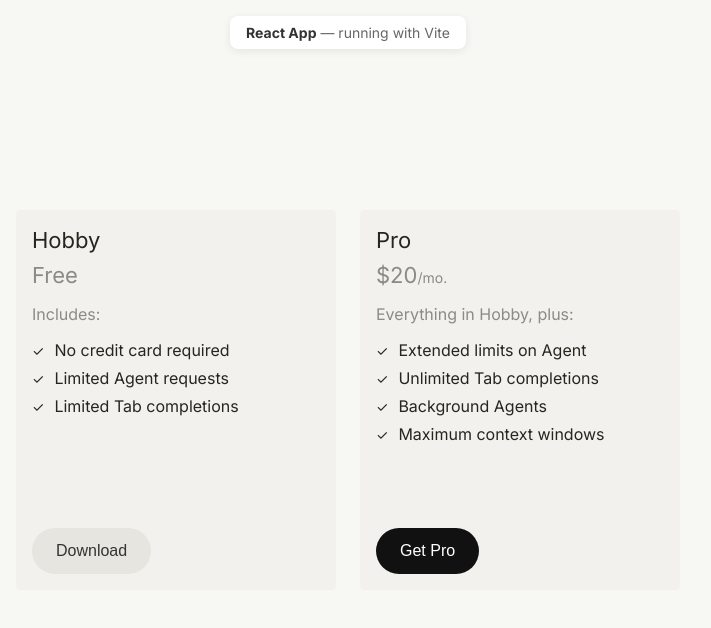
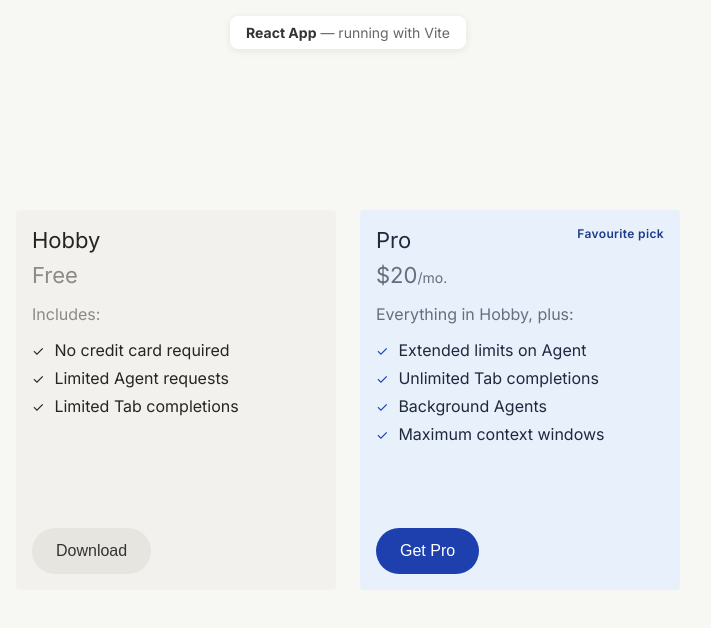
Before and after one commit to FloredC/week2, a React (Vite) app: page / in a window 1280 px wide. Shown: the top 628 px of the page, without its empty margins (292-1003 px from the left). Built offline with nearby package versions, Linux system fonts and the light colour scheme.

Commit message:
added comments and a card
we have added comments and a new enterprise card

```diff
--- a/src/components/PricingCard/PricingCard.css
+++ b/src/components/PricingCard/PricingCard.css
@@ -72,3 +72,53 @@
     margin-right: 10px;
     font-weight: 400;
 }
+
+.card-pro {
+    position: relative;
+    background-color: #e8f0fc;
+}
+
+.card-badge {
+    position: absolute;
+    top: 16px;
+    right: 16px;
+    font-size: 12px;
+    font-weight: 600;
+    color: #1e3a8a;
+    letter-spacing: 0.03em;
+}
+
+.card-pro .card-title {
+    color: #1e293b;
+}
+
+.card-pro .card-price,
+.card-pro .card-price-amount,
+.card-pro .card-price-period {
+    color: rgba(30, 41, 59, 0.65);
+}
+
+.card-pro .includes-text {
+    color: rgba(30, 41, 59, 0.65);
+}
+
+.card-pro .features-list li {
+    color: #1e293b;
+}
+
+.card-pro .checkmark {
+    color: #1e40af;
+}
+
+.card-pro .download-button.primary {
+    background-color: #1e40af;
+    color: #fff;
+}
+
+.card-pro .download-button.primary:hover {
+    background-color: #1e3a8a;
+}
+
+.card-pro .download-button.primary:active {
+    background-color: #1e3a8a;
+}
--- a/src/components/PricingCard/PricingCard.jsx
+++ b/src/components/PricingCard/PricingCard.jsx
@@ -14,9 +14,10 @@
 import Button from '../Button/Button';
 import './PricingCard.css';
 
-function PricingCard({ title, priceAmount, pricePeriod, includesText, features, buttonText, buttonVariant }) {
+function PricingCard({ title, priceAmount, pricePeriod, includesText, features, buttonText, buttonVariant, featured = false }) {
     return (
-        <div className="card">
+        <div className={`card${featured ? ' card-pro' : ''}`}>
+            {featured && <span className="card-badge">Favourite pick</span>}
             <div className="card-top">
                 <h3 className="card-title">{title}</h3>
                 <p className="card-price">
--- a/src/pages/Pricing.jsx
+++ b/src/pages/Pricing.jsx
@@ -32,6 +32,7 @@ function Pricing() {
         ],
         buttonText: 'Get Pro',
         buttonVariant: 'primary',
+        featured: true,
     };
 
     return (
--- a/styles.css
+++ b/styles.css
@@ -1,8 +1,19 @@
+/* ==========================================================================
+   RESET
+   Removes default browser spacing so we start from a clean slate
+   ========================================================================== */
+
 * {
     margin: 0;
     padding: 0;
-    box-sizing: border-box;
+    box-sizing: border-box; /* padding counts inside element width */
 }
+
+
+/* ==========================================================================
+   PAGE
+   Centers the pricing cards on a warm off-white background
+   ========================================================================== */
 
 body {
     font-family: 'Inter', -apple-system, BlinkMacSystemFont, 'Segoe UI', Roboto, sans-serif;
@@ -10,9 +21,15 @@ body {
     display: flex;
     justify-content: center;
     align-items: center;
-    min-height: 100vh;
+    min-height: 100vh; /* full viewport height */
     padding: 20px;
 }
+
+
+/* ==========================================================================
+   CARDS CONTAINER
+   Side-by-side row with 24px gap between cards
+   ========================================================================== */
 
 .cards-container {
     display: flex;
@@ -23,21 +40,33 @@ body {
     align-items: flex-start;
 }
 
+
+/* ==========================================================================
+   CARD — BASE
+   Shared card shell: size, padding, background, and vertical layout
+   ========================================================================== */
+
 .card {
     display: flex;
     flex-direction: column;
     min-height: 380px;
-    background-color: #f2f1ed;
+    background-color: #f2f1ed; /* warm grey */
     border-radius: 4px;
     padding: 16px;
     width: 320px;
-    flex-shrink: 0;
+    flex-shrink: 0; /* prevents cards from squishing */
 }
 
 .card-top {
     display: flex;
     flex-direction: column;
 }
+
+
+/* ==========================================================================
+   TYPOGRAPHY — CARD HEADER
+   Plan name and price styling
+   ========================================================================== */
 
 .card-title {
     font-size: 22px;
@@ -49,7 +78,7 @@ body {
 
 .card-price {
     font-size: 20px;
-    color: rgba(38, 37, 30, 0.5);
+    color: rgba(38, 37, 30, 0.5); /* 50% opacity for muted price */
     display: inline-flex;
     align-items: baseline;
 }
@@ -61,9 +90,15 @@ body {
 }
 
 .card-price-period {
-    font-size: 14px;
+    font-size: 14px; /* smaller than the amount */
     color: rgba(38, 37, 30, 0.5);
 }
+
+
+/* ==========================================================================
+   FEATURES LIST
+   "Includes" label + bullet list with checkmarks
+   ========================================================================== */
 
 .card-content {
     margin-bottom: 32px;
@@ -76,7 +111,7 @@ body {
 }
 
 .features-list {
-    list-style: none;
+    list-style: none; /* removes default bullet dots */
     padding: 0;
 }
 
@@ -95,12 +130,19 @@ body {
     font-weight: 400;
 }
 
+
+/* ==========================================================================
+   BUTTONS
+   Pill-shaped CTAs — secondary (light) and primary (dark)
+   margin-top: auto pins the button to the bottom of the card
+   ========================================================================== */
+
 .download-button {
     margin-top: auto;
     width: fit-content;
     background-color: #e6e5e0;
     border: none;
-    border-radius: 999px;
+    border-radius: 999px; /* fully rounded pill */
     padding: 14px 24px;
     font-size: 16px;
     font-weight: 500;
@@ -117,6 +159,7 @@ body {
     background-color: #D8D6CE;
 }
 
+/* Primary variant — dark button for main actions */
 .download-button.primary {
     background-color: #111;
     color: #fff;
@@ -129,6 +172,70 @@ body {
 .download-button.primary:active {
     background-color: #333;
 }
+
+
+/* ==========================================================================
+   PRO CARD — FEATURED VARIANT
+   Light blue background with dark blue accents
+   Add .card-pro alongside .card to apply this theme
+   ========================================================================== */
+
+.card-pro {
+    position: relative; /* anchor for the badge */
+    background-color: #e8f0fc; /* light blue */
+}
+
+.card-badge {
+    position: absolute;
+    top: 16px;
+    right: 16px;
+    font-size: 12px;
+    font-weight: 600;
+    color: #1e3a8a; /* dark blue label */
+    letter-spacing: 0.03em;
+}
+
+/* Override base card colours inside the Pro card */
+.card-pro .card-title {
+    color: #1e293b;
+}
+
+.card-pro .card-price,
+.card-pro .card-price-amount,
+.card-pro .card-price-period {
+    color: rgba(30, 41, 59, 0.65);
+}
+
+.card-pro .includes-text {
+    color: rgba(30, 41, 59, 0.65);
+}
+
+.card-pro .features-list li {
+    color: #1e293b;
+}
+
+.card-pro .checkmark {
+    color: #1e40af;
+}
+
+.card-pro .download-button.primary {
+    background-color: #1e40af;
+    color: #fff;
+}
+
+.card-pro .download-button.primary:hover {
+    background-color: #1e3a8a;
+}
+
+.card-pro .download-button.primary:active {
+    background-color: #1e3a8a;
+}
+
+
+/* ==========================================================================
+   DEV LABEL
+   Fixed badge shown during the course — not part of the product UI
+   ========================================================================== */
 
 .page-label {
     position: fixed;
```
Also changed, not shown: index.html (+33 -1 lines), jsx-version.html (+18 -3 lines).
